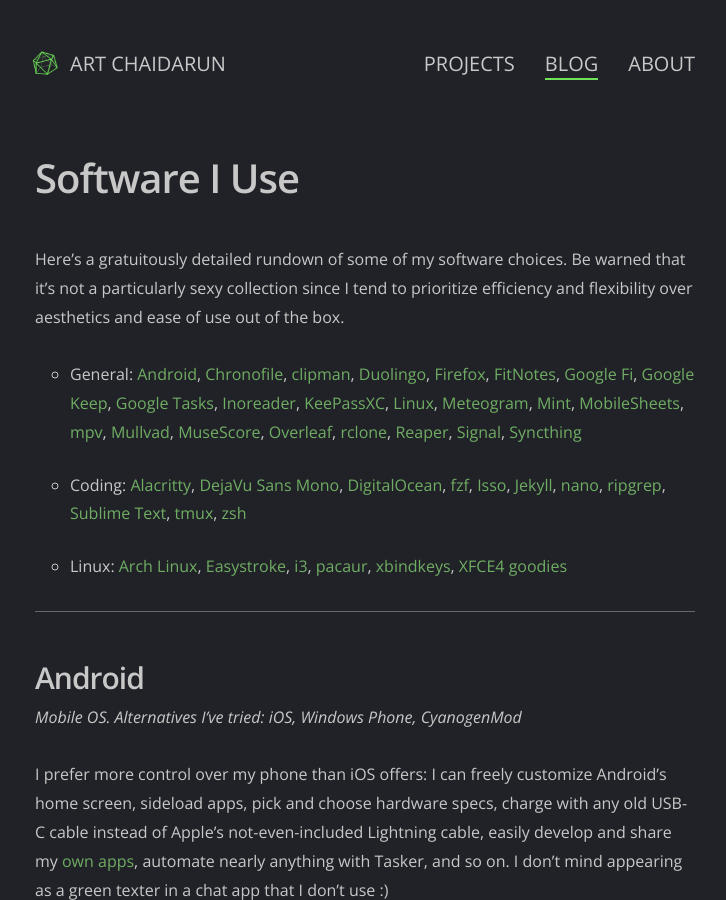
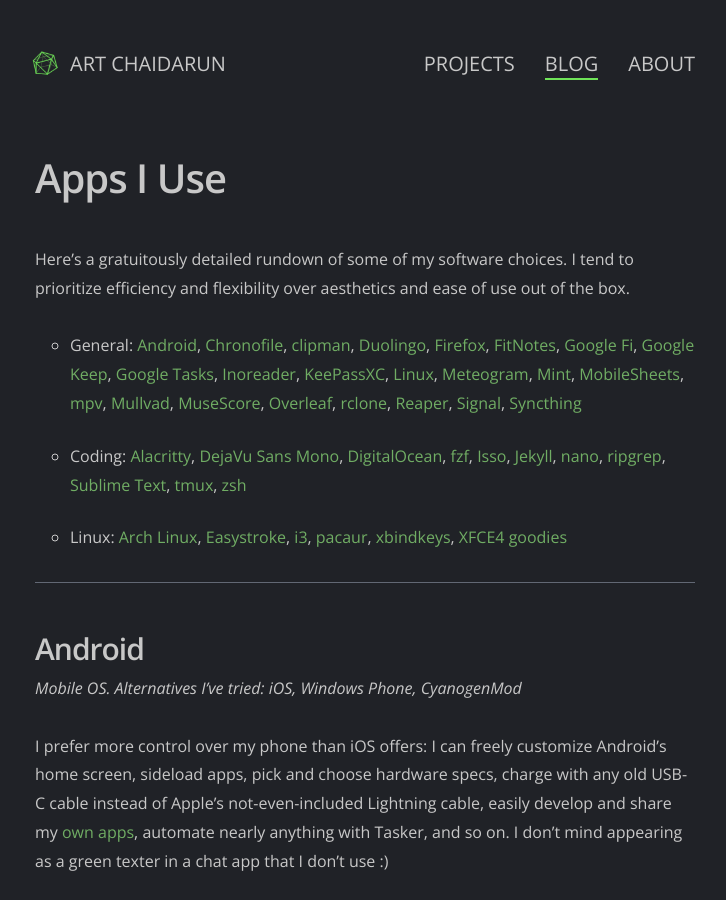
Before and after one commit to artnc/personal-website, a Jekyll site: the page built from src/blog/_posts/2022-12-31-apps-i-use.md, in a window 1280 px wide and 900 px high. Shown: the whole window, without its empty margins (275-1001 px from the left). Built offline with Jekyll 4.4.1, drawn with Linux system fonts in a browser that asks for light colours; comment, search, counter and statistics services are not loaded; some of the changed text lies outside the part shown.

Commit message:
Rename /software-i-use to /apps-i-use, add extensions

```diff
--- a/src/blog/_posts/2022-12-31-software-i-use.md
+++ b/src/blog/_posts/2022-12-31-apps-i-use.md
@@ -1,11 +1,11 @@
 ---
-h1: Software I Use
+h1: Apps I Use
 layout: post
-pagetitle: Software I Use
+pagetitle: Apps I Use
 tags: ["linux"]
 ---
 
-Here's a gratuitously detailed rundown of some of my software choices. Be warned that it's not a particularly sexy collection since I tend to prioritize efficiency and flexibility over aesthetics and ease of use out of the box.
+Here's a gratuitously detailed rundown of some of my software choices. I tend to prioritize efficiency and flexibility over aesthetics and ease of use out of the box.
 
 <!-- duo toc src/blog/_posts/2022-12-20-software-i-use.md | xc -->
 
```
Also changed, not shown: other parts of src/blog/_posts/2022-12-31-apps-i-use.md (+2 -0 lines).
